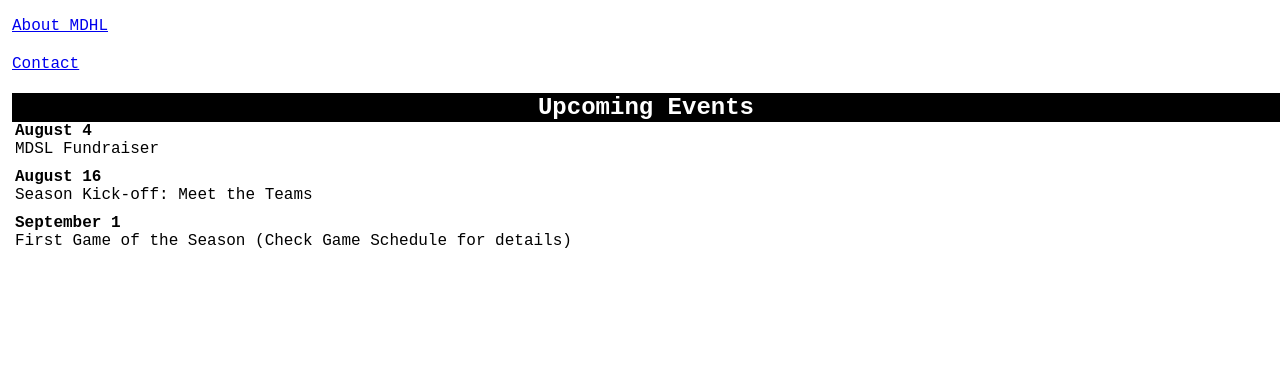
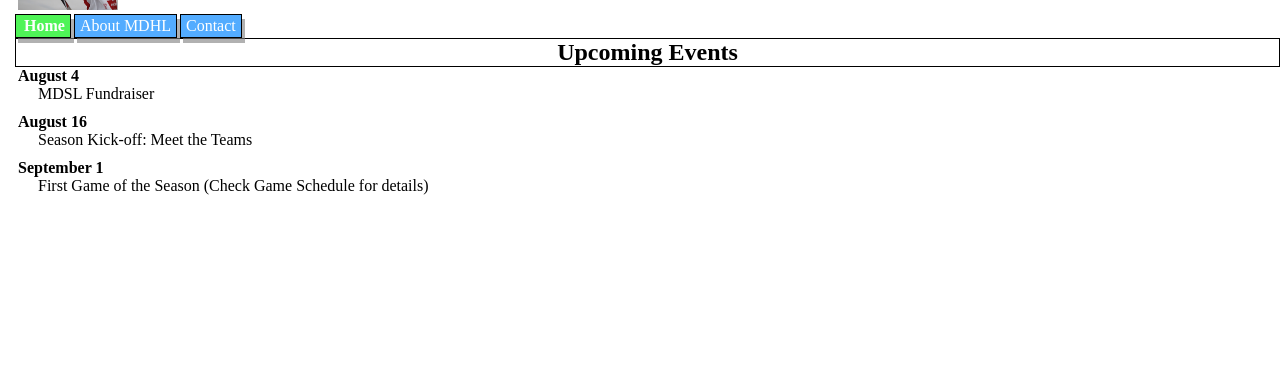
Before and after one commit to Baloo6/MDHL_MindHub, a plain HTML site: page MDHL/index.html in a window 1280 px wide. Shown: the part 431-800 px from the top of the page. Drawn offline with Linux system fonts and the light colour scheme.

Commit message:
11/08 sangrias en p, modificaciones en navs

```diff
--- a/MDHL/index.html
+++ b/MDHL/index.html
@@ -4,8 +4,8 @@
     <meta charset="UTF-8">
     <meta name="viewport" content="width=device-width, initial-scale=1.0">
     <title>Home- MDHL</title>
-    <link rel="stylesheet" href="./styles/style1.css">
-    <!-- <link rel="stylesheet" href="./styles/style2.css"> -->
+    <!-- <link rel="stylesheet" href="./styles/style1.css"> -->
+    <link rel="stylesheet" href="./styles/style2.css">
     <!-- <link rel="stylesheet" href="./styles/style3.css"> -->
     </head>
 
--- a/MDHL/styles/style1.css
+++ b/MDHL/styles/style1.css
@@ -59,3 +59,12 @@ article{
     flex-direction: column;
     margin-bottom: 20px;
 }
+
+article>p{
+    text-indent: 20px;
+}
+
+#href1{
+    text-decoration: none;
+    color: black;
+}
--- a/MDHL/styles/style2.css
+++ b/MDHL/styles/style2.css
@@ -30,6 +30,7 @@
     color: white;
     padding: 2px 5px;
     text-decoration: none;
+    box-shadow: 3px 5px rgba(128, 128, 128, 0.61);;
 }
 
 .href2{
@@ -39,7 +40,7 @@
     color: white;
     padding: 2px 5px;
     text-decoration: none;
-
+    box-shadow: 3px 5px rgba(128, 128, 128, 0.61);;
 }
 
 article{
@@ -53,3 +54,19 @@ article{
     text-decoration: underline black;
     color: rgb(119, 189, 212)
 }
+.nav1{
+    display: flex;
+    flex-wrap: wrap;
+
+}
+
+article>p{
+    text-indent: 20px;
+}
+
+/* .nav1>a{
+    display: flex;
+    flex-direction: row-reverse;
+    align-items: flex-end;
+    flex-wrap: wrap;
+} */
```
Also changed, not shown: MDHL/about.html (+3 -3 lines), MDHL/contact.html (+3 -3 lines).
